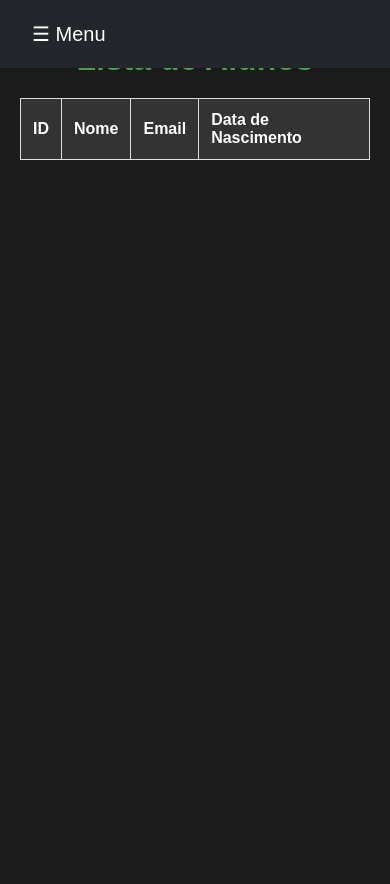
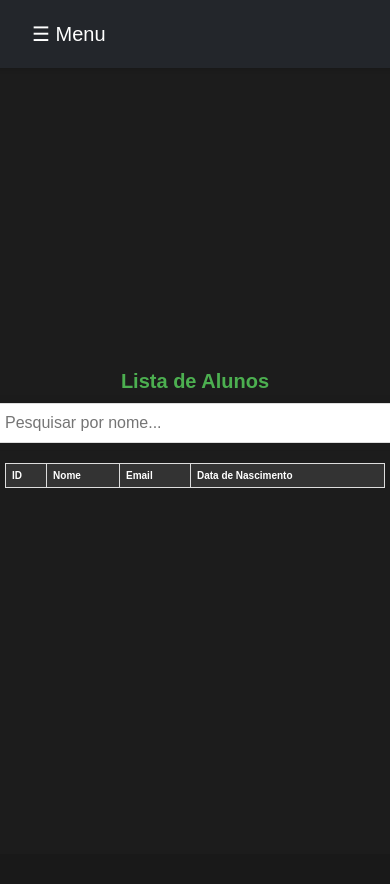
Before and after one commit to leocbranco/gymon, a PHP site: page /visualizar-alunos.php in a window 390 px wide. After the commit the page ends 488 px from the top, so only its background shows below. Run offline with PHP 8.4, Linux system fonts and the light colour scheme; data that the repository does not hold is empty; some libraries are stand-ins or nearby versions.

Commit message:
responsividade adm

```diff
--- a/css/style_adm.css
+++ b/css/styleadm.css
@@ -2,24 +2,38 @@ body {
     font-family: 'Arial', sans-serif;
     background-color: #1C1C1C;
     margin: 0;
-    padding: 20px;
+    padding: 10px;
     color: white;
     display: flex;
     flex-direction: column;
     align-items: center;
+    justify-content: center;
     min-height: 100vh;
 }
 
 h1 {
     text-align: center;
     color: #4CAF50;
+    margin-bottom: 10px;
+    font-size: 24px;
+}
+
+input#searchInput {
+    width: 100%;
+    max-width: 400px;
+    padding: 10px;
     margin-bottom: 20px;
+    border: 1px solid #ddd;
+    border-radius: 5px;
+    font-size: 16px;
+    box-shadow: 0 0 10px rgba(0, 0, 0, 0.1);
 }
 
 table {
     width: 100%;
     border-collapse: collapse;
-    margin-bottom: 20px;
+    margin-bottom: 10px;
+    word-wrap: break-word;
 }
 
 table, th, td {
@@ -27,8 +41,9 @@ table, th, td {
 }
 
 th, td {
-    padding: 12px;
+    padding: 8px;
     text-align: left;
+    font-size: 14px;
 }
 
 th {
@@ -45,7 +60,7 @@ tr:hover {
 }
 
 button, .button {
-    padding: 10px 15px;
+    padding: 8px 10px;
     color: white;
     border: none;
     border-radius: 5px;
@@ -54,6 +69,7 @@ button, .button {
     text-decoration: none;
     display: inline-block;
     text-align: center;
+    font-size: 14px;
 }
 
 button.aprovar-btn, .button.aprovar-btn {
@@ -70,10 +86,11 @@ button:hover, .button:hover {
 
 #message {
     text-align: center;
-    margin-bottom: 20px;
-    padding: 10px;
+    margin-bottom: 10px;
+    padding: 8px;
     border-radius: 5px;
     display: none;
+    font-size: 14px;
 }
 
 #message.success {
@@ -87,11 +104,13 @@ button:hover, .button:hover {
 }
 
 .container {
-    width: 80%;
+    width: 90%;
+    max-width: 800px;
     background-color: #2C2C2C;
-    padding: 20px;
+    padding: 10px;
     border-radius: 10px;
     box-shadow: 0 0 10px rgba(0, 0, 0, 0.5);
+    margin: auto;
 }
 
 .actions {
@@ -100,7 +119,7 @@ button:hover, .button:hover {
 }
 
 .actions a {
-    margin: 0 5px;
+    margin: 0 3px;
 }
 
 .navbar {
@@ -111,13 +130,60 @@ button:hover, .button:hover {
 
 .navbar a {
     float: left;
-    padding: 12px;
+    padding: 10px;
     color: white;
     text-decoration: none;
     text-align: center;
+    font-size: 14px;
 }
 
 .navbar a:hover {
     background-color: #ddd;
     color: black;
 }
+
+/* Estilos responsivos */
+@media (max-width: 768px) {
+    .container {
+        width: 100%;
+        padding: 8px;
+    }
+
+    th, td {
+        padding: 6px;
+        font-size: 12px;
+    }
+
+    .navbar a {
+        float: none;
+        display: block;
+        text-align: left;
+    }
+
+    .actions {
+        flex-direction: column;
+    }
+
+    .actions a {
+        margin: 5px 0;
+    }
+}
+
+@media (max-width: 480px) {
+    body {
+        padding: 5px;
+    }
+
+    table, th, td {
+        font-size: 10px;
+    }
+
+    button, .button {
+        padding: 6px 8px;
+        font-size: 12px;
+    }
+
+    h1 {
+        font-size: 20px;
+    }
+}
--- a/visualizar-alunos.php
+++ b/visualizar-alunos.php
@@ -1,7 +1,6 @@
 <?php
 
 include_once('cfg.php');
-
 
 $sql = "SELECT * FROM Aluno";
 $result = $conex->query($sql);
@@ -13,12 +12,15 @@ $result = $conex->query($sql);
     <meta charset="UTF-8">
     <meta name="viewport" content="width=device-width, initial-scale=1.0">
     <title>Visualizar Alunos - GymON</title>
-    <link rel="stylesheet" href="css/style_adm.css">
+    <link rel="stylesheet" href="css/styleadm.css">
     <link rel="icon" href="assets/logo-gymon.jpeg" type="image/x-icon">
+    <script src="https://code.jquery.com/jquery-3.6.0.min.js"></script>
 </head>
 <body>
     <?php include 'menu-admin.php'; ?>
     <h1>Lista de Alunos</h1>
+    <input type="text" id="searchInput" placeholder="Pesquisar por nome..." onkeyup="filterTable()">
+    <div id="message"></div>
     <table>
         <thead>
             <tr>
@@ -32,17 +34,38 @@ $result = $conex->query($sql);
             <?php while ($row = $result->fetch_assoc()): ?>
             <tr>
                 <td><?php echo $row['ID_Aluno']; ?></td>
-                <td><?php echo $row['Nome_Aluno']; ?></td>
+                <td class="aluno-name"><?php echo $row['Nome_Aluno']; ?></td>
                 <td><?php echo $row['Email_Aluno']; ?></td>
                 <td><?php echo $row['DataNasc_Aluno']; ?></td>
             </tr>
             <?php endwhile; ?>
         </tbody>
     </table>
+
+    <script>
+        function filterTable() {
+            var input, filter, table, tr, td, i, txtValue;
+            input = document.getElementById("searchInput");
+            filter = input.value.toUpperCase();
+            table = document.querySelector("table tbody");
+            tr = table.getElementsByTagName("tr");
+
+            for (i = 0; i < tr.length; i++) {
+                td = tr[i].getElementsByClassName("aluno-name")[0];
+                if (td) {
+                    txtValue = td.textContent || td.innerText;
+                    if (txtValue.toUpperCase().indexOf(filter) > -1) {
+                        tr[i].style.display = "";
+                    } else {
+                        tr[i].style.display = "none";
+                    }
+                }
+            }
+        }
+    </script>
 </body>
 </html>
 
 <?php
-
 $conex->close();
 ?>
```
Also changed, not shown: visualizar-personais.php (+23 -3 lines).
